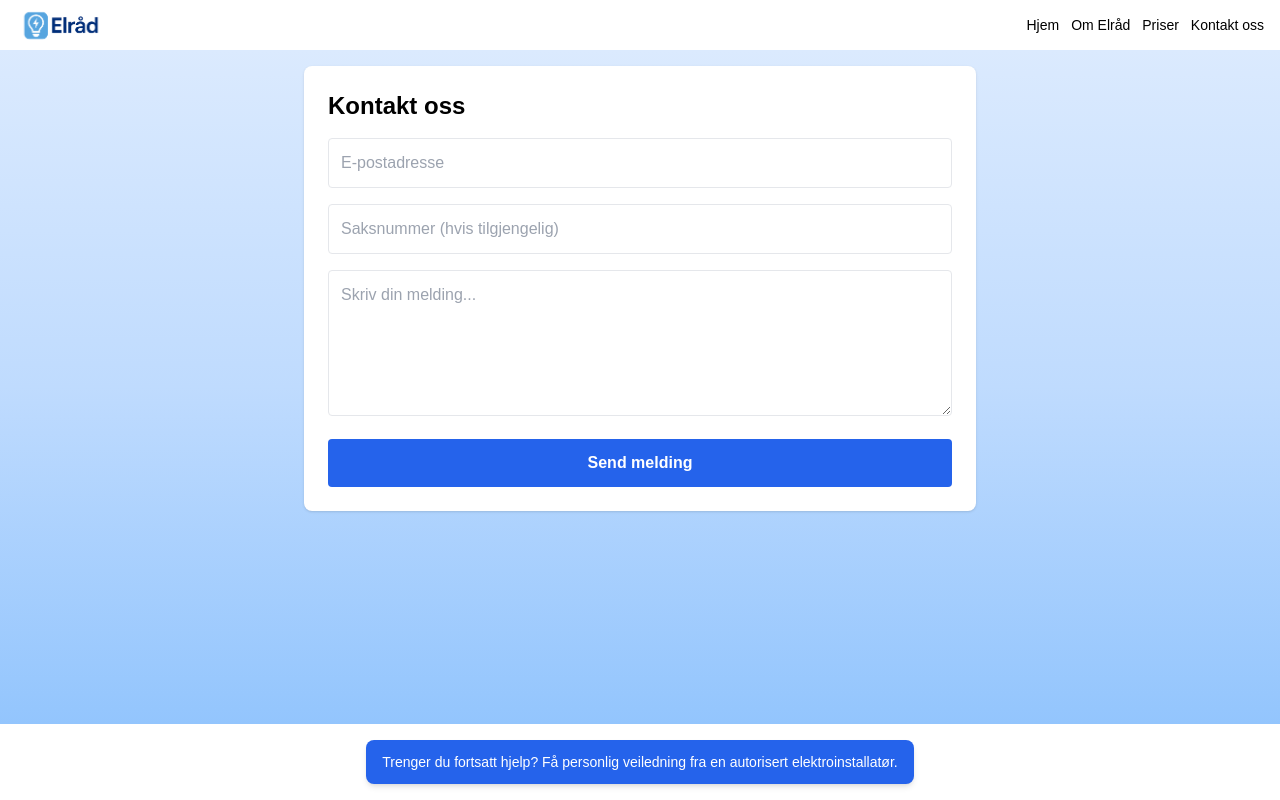
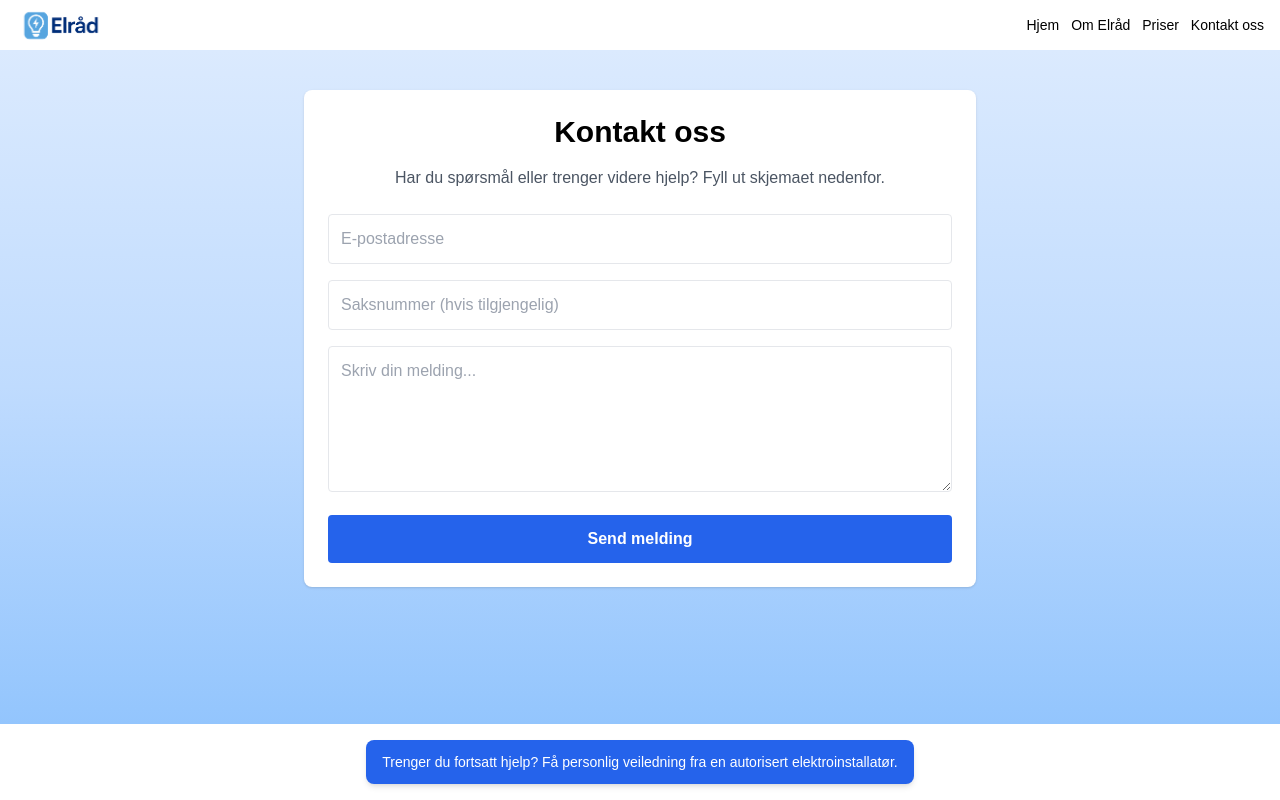
Before and after one commit to elpreben/elraad-v63, a Next.js app: page /kontakt-oss in a window 1280 px wide. Built offline with nearby package versions, Linux system fonts and the light colour scheme.

Commit message:
Update kontakt-oss.js

```diff
--- a/pages/kontakt-oss.js
+++ b/pages/kontakt-oss.js
@@ -4,6 +4,7 @@ import Layout from '../components/Layout';
 export default function KontaktOss() {
   const [saknummer, setSaknummer] = useState('');
 
+  // Autofyll saknummer hvis det finnes i URL (f.eks. /kontakt-oss?saknummer=123)
   useEffect(() => {
     const params = new URLSearchParams(window.location.search);
     const sn = params.get('saknummer');
@@ -12,22 +13,37 @@ export default function KontaktOss() {
 
   const handleSubmit = async (e) => {
     e.preventDefault();
+
     const email = e.target.email.value;
     const melding = e.target.melding.value;
 
-    await fetch('/api/contact', {
-      method: 'POST',
-      headers: { 'Content-Type': 'application/json' },
-      body: JSON.stringify({ email, saknummer, melding }),
-    });
+    try {
+      const response = await fetch('/api/contact', {
+        method: 'POST',
+        headers: { 'Content-Type': 'application/json' },
+        body: JSON.stringify({ email, saknummer, melding }),
+      });
 
-    alert('Din melding er sendt til Elråd.');
+      if (response.ok) {
+        alert('Din melding er sendt til Elråd.');
+        e.target.reset();
+        setSaknummer('');
+      } else {
+        alert('Det oppstod en feil. Prøv igjen.');
+      }
+    } catch (error) {
+      console.error('Feil ved sending:', error);
+      alert('En uventet feil oppstod.');
+    }
   };
 
   return (
     <Layout>
-      <div className="max-w-2xl mx-auto bg-white p-6 shadow rounded-lg">
-        <h1 className="text-2xl font-bold mb-4">Kontakt oss</h1>
+      <div className="max-w-2xl mx-auto bg-white p-6 shadow rounded-lg mt-6">
+        <h1 className="text-3xl font-bold mb-4 text-center">Kontakt oss</h1>
+        <p className="text-center text-gray-600 mb-6">
+          Har du spørsmål eller trenger videre hjelp? Fyll ut skjemaet nedenfor.
+        </p>
         <form onSubmit={handleSubmit} className="space-y-4">
           <input
             type="email"
```
